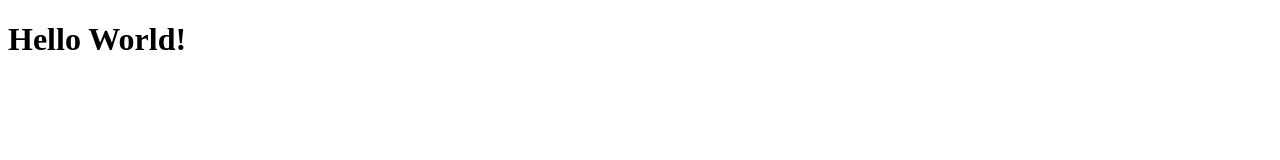
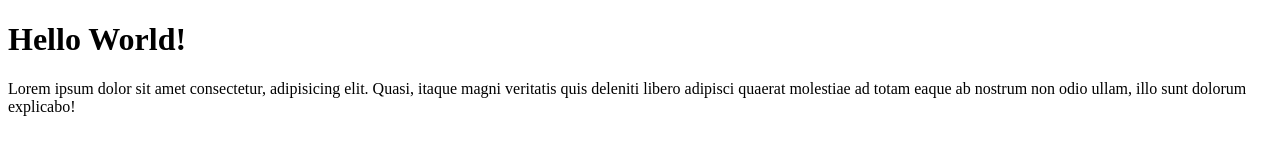
Before and after one commit to pujayana/wpu-git-test, a plain HTML site: page index.html in a window 1280 px wide. Drawn offline with Linux system fonts and the light colour scheme.

Commit message:
Menambahkan tag p pada index.html

```diff
--- a/index.html
+++ b/index.html
@@ -5,5 +5,6 @@
 </head>
 <body>
     <h1>Hello World!</h1>
+    <p>Lorem ipsum dolor sit amet consectetur, adipisicing elit. Quasi, itaque magni veritatis quis deleniti libero adipisci quaerat molestiae ad totam eaque ab nostrum non odio ullam, illo sunt dolorum explicabo!</p>
 </body>
 </html>
```
